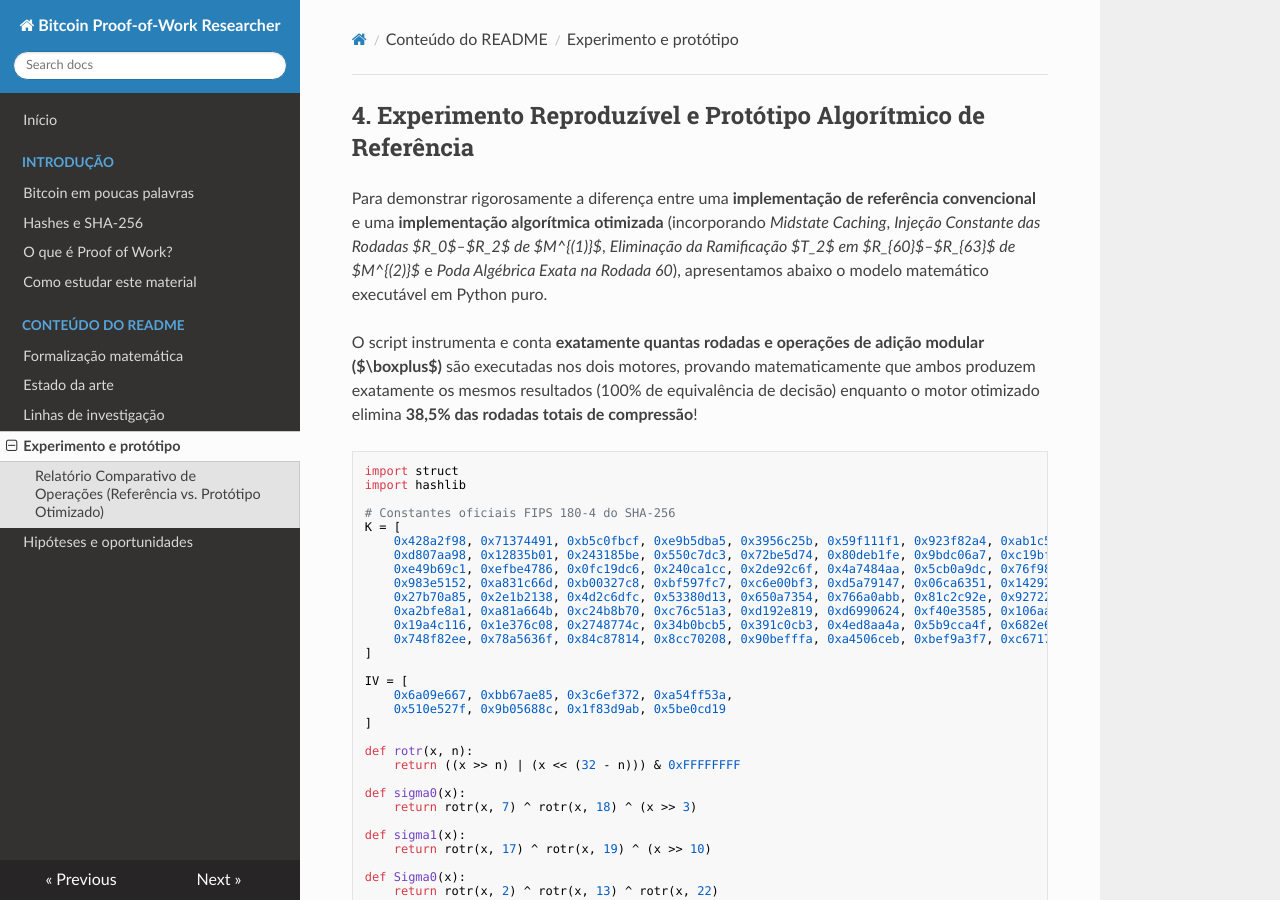
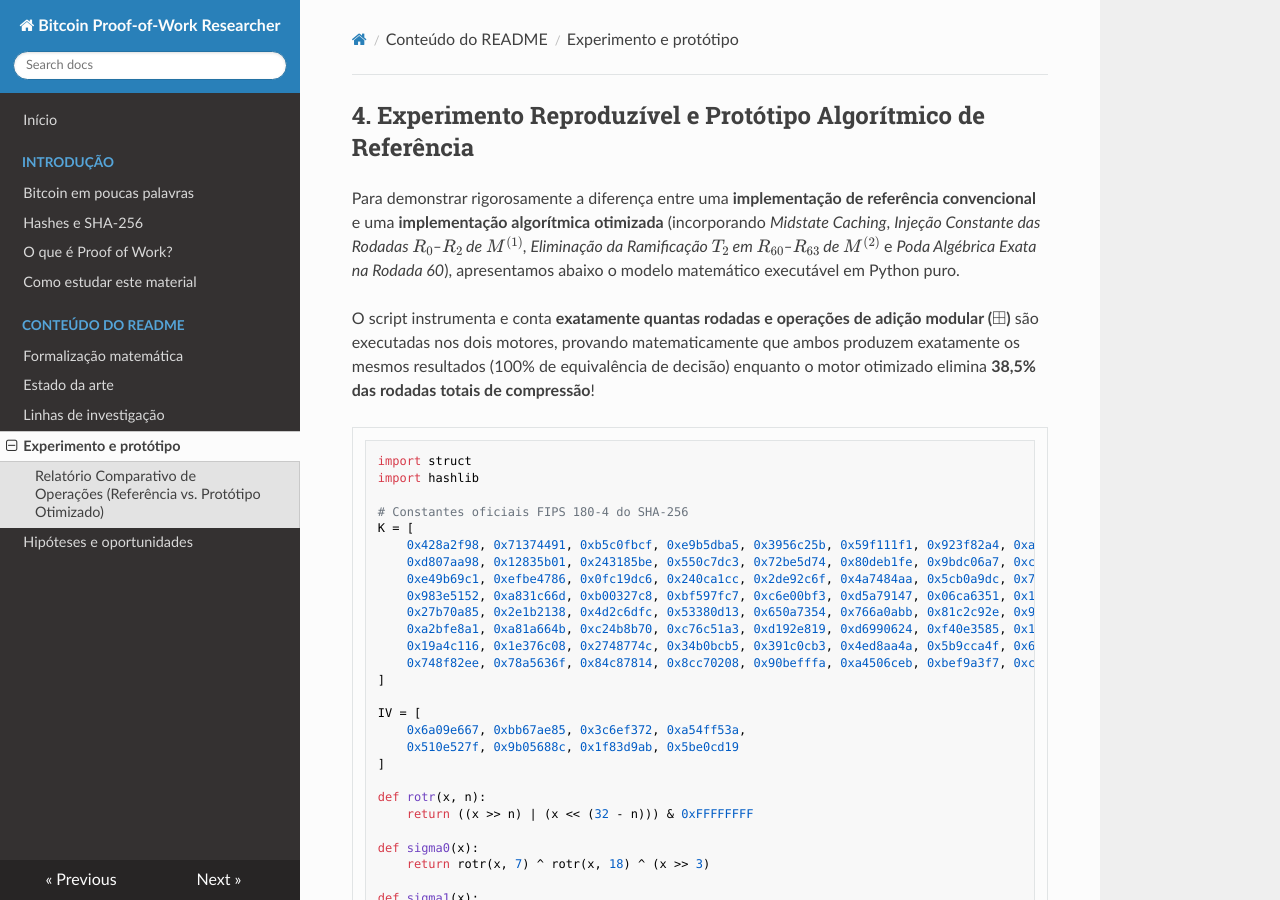
Before and after one commit to AlefMemTav/bitcoin-proof-of-work-study, an MkDocs documentation site: the page built from docs/readme/04-experimento.md, in a window 1280 px wide and 900 px high. Built offline with MkDocs 1.6.1, drawn with Linux system fonts in a browser that asks for light colours; nearby versions of some CDN libraries; part of the change alters nothing that is shown; some of the changed text lies outside the part shown.

```diff
--- a/mkdocs.yml
+++ b/mkdocs.yml
@@ -5,6 +5,21 @@ site_url: https://alefmemtav.github.io/bitcoin-proof-of-work-study/
 theme:
   name: readthedocs
   language: pt-BR
+
+markdown_extensions:
+  - admonition
+  - attr_list
+  - md_in_html
+  - pymdownx.arithmatex:
+      generic: true
+  - pymdownx.highlight
+  - pymdownx.superfences
+  - tables
+  - toc:
+      permalink: true
+
+extra_javascript:
+  - https://cdn.jsdelivr.net/npm/mathjax@3/es5/tex-mml-chtml.js
 
 nav:
   - Início: index.md
--- /dev/null
+++ b/requirements.txt
@@ -0,0 +1,2 @@
+mkdocs==1.6.1
+pymdown-extensions==10.16.1
```
Also changed, not shown: 1 other file.
